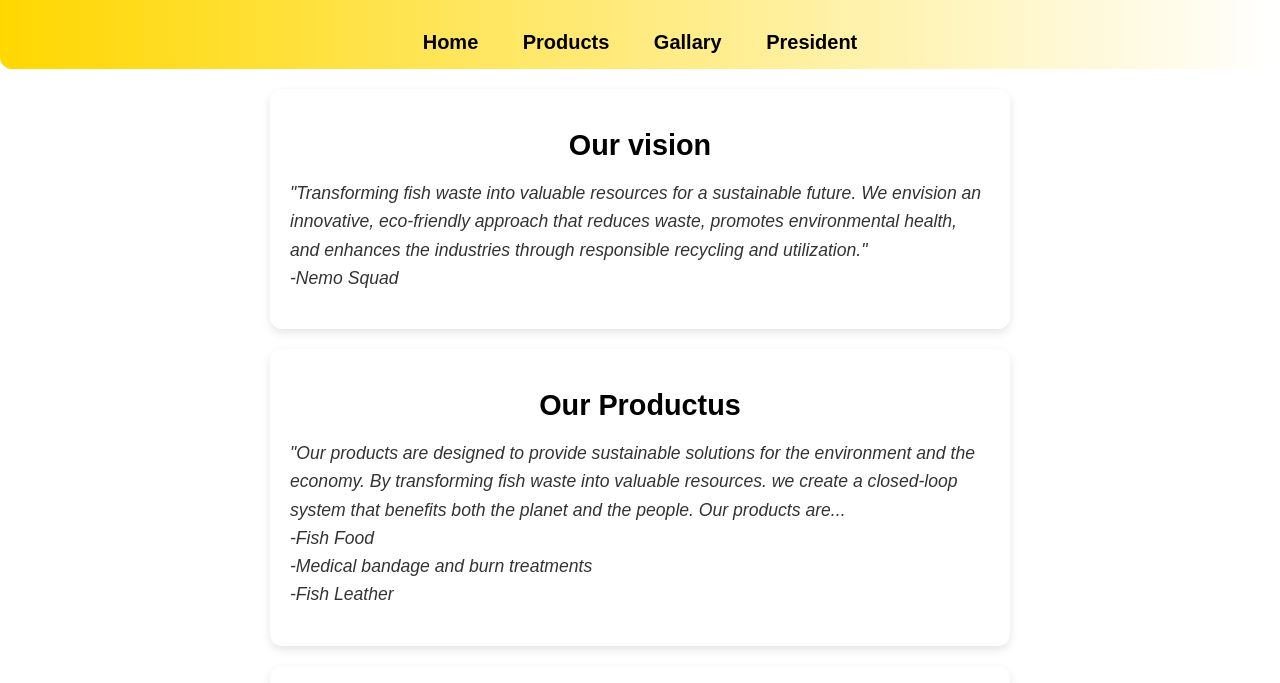
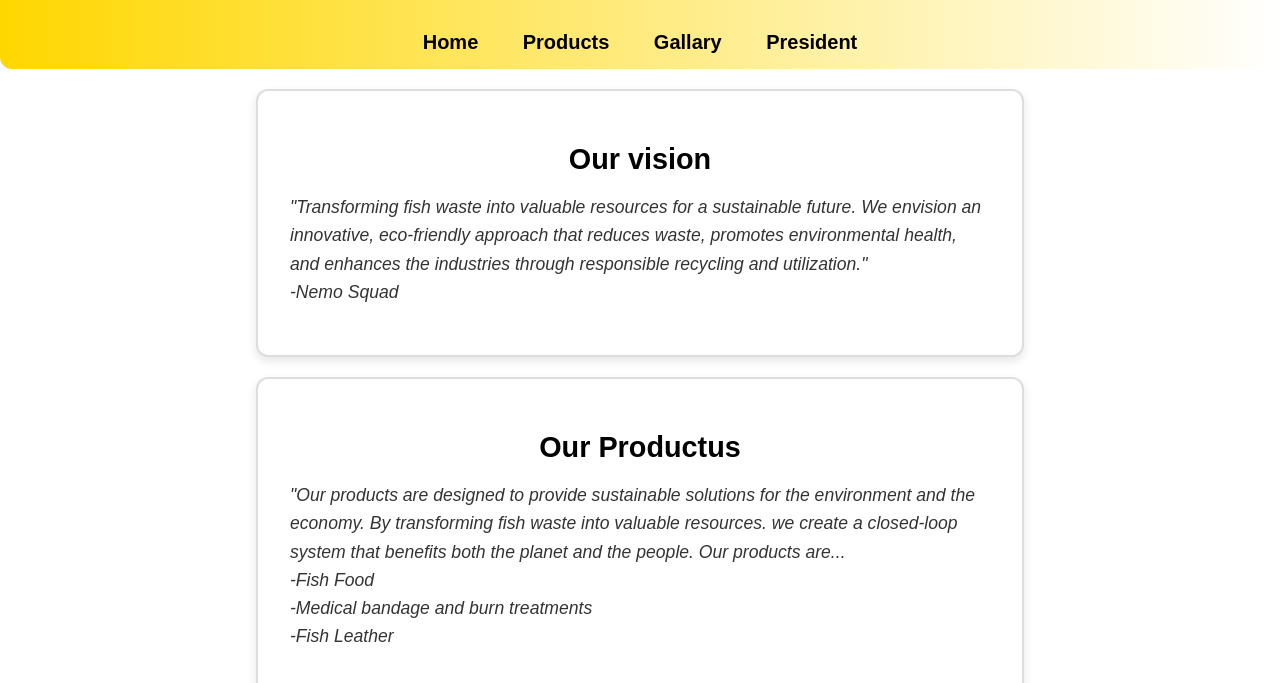
Before and after one commit to heathledgerx/nemo, a plain HTML site: page index.html in a window 1280 px wide. Shown: the part 117-800 px from the top of the page. Drawn offline with Linux system fonts and the light colour scheme.

Commit message:
Update styles.css

```diff
--- a/styles.css
+++ b/styles.css
@@ -15,7 +15,25 @@
      background: rgb(255, 255, 255);
      box-shadow: 0 4px 10px rgba(0, 0, 0, 0.1);
      border-radius: 12px;
- }
+     border: 2px solid #ddd;
+     padding: 2rem !important;
+     height: 100%;
+     transition: transform 1s;
+     -webkit-transition: transform 1s;
+     -moz-transition: transform 1s;
+     -ms-transition: transform 1s;
+     -o-transition: transform 1s;
+}
+
+ .container:hover {
+        transform: scale(1.01);
+        box-shadow: 0 4px 10px rgba(0, 0, 0, 0.3);
+        -webkit-transform: scale(1.01);
+        -moz-transform: scale(1.01);
+        -ms-transform: scale(1.01);
+        -o-transform: scale(1.01);
+}
+
 
  nav {
      background: linear-gradient(to right, Gold, white);
@@ -119,4 +137,5 @@ footer a img {
     -moz-border-radius: 30%;
     -ms-border-radius: 30%;
     -o-border-radius: 30%;
+    vertical-align: -20%;
 }
```
